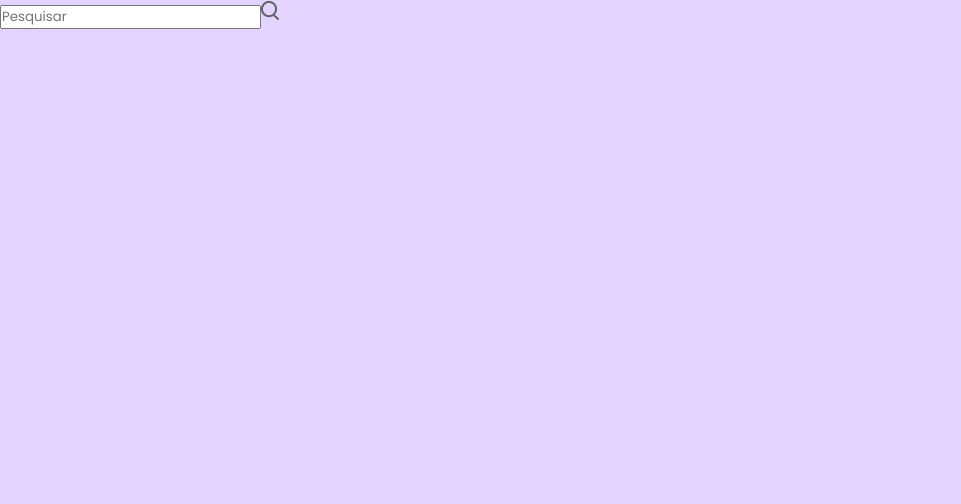
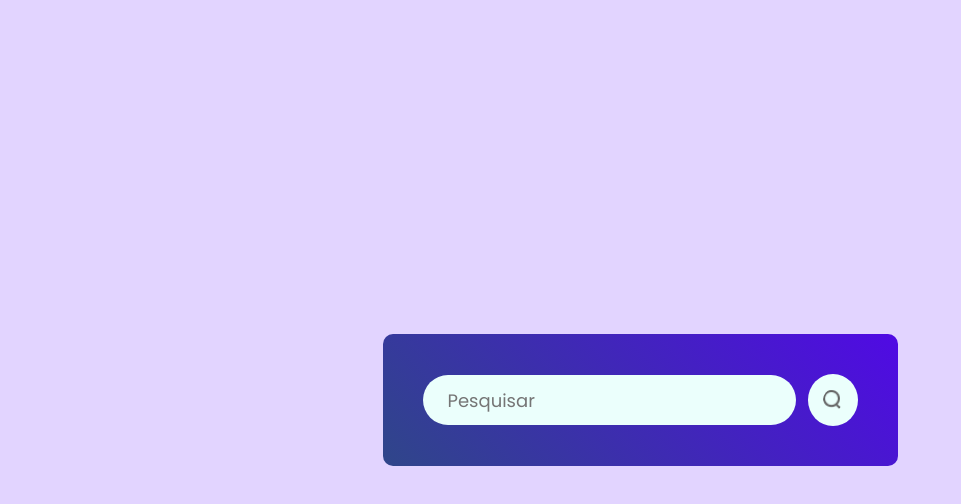
Before and after one commit to ArthurCaixet0/Weather-API-React-Project, a React (Vite) app: page / in a window 1280 px wide. Shown: the top 504 px of the page, without its empty margins (0-961 px from the left). Built offline with nearby package versions, Linux system fonts and the light colour scheme.

Commit message:
Atualizado CSS e importados assets para a pagina Weather.jsx

```diff
--- a/src/components/Weather.css
+++ b/src/components/Weather.css
@@ -0,0 +1,31 @@
+.weather {
+    place-self: center;
+    padding: 40px;
+    border-radius: 10px;
+    background-image: linear-gradient(45deg, #2f4689, #500ae4);
+    display: flex;
+    flex-direction: column;
+    align-items: center;
+}
+.search-bar {
+    display: flex;
+    align-items: center;
+    gap: 12px;
+}
+.search-bar input {
+    height: 50px;
+    border: none;
+    outline: none;
+    border-radius: 40px;
+    padding-left: 25px;
+    color: #626262;
+    background: #ebfffc;
+    font-size: 18px;
+}
+.search-bar img {
+   width: 50px;
+   padding: 15px;
+   border-radius: 50%;
+   background: #ebfffc;
+   cursor: pointer;
+}
--- a/src/components/Weather.jsx
+++ b/src/components/Weather.jsx
@@ -1,6 +1,13 @@
 import React from 'react'
 import './Weather.css'
 import search_icon from '../assets/search.png'
+import clear_icon from '../assets/clear.png'
+import cloud_icon from '../assets/cloud.png'
+import drizzle_icon from '../assets/drizzle.png'
+import rain_icon from '../assets/rain.png'
+import snow_icon from '../assets/snow.png'
+import wind_icon from '../assets/wind.png'
+import humidity_icon from '../assets/humidity.png'
 
 const Weather = () => {
   return (
@@ -9,6 +16,7 @@
         <input type="text" placeholder='Pesquisar'/>
         <img src={search_icon} alt="" />
       </div>
+      <img src="" alt="" />
     </div>
   )
 }
```
